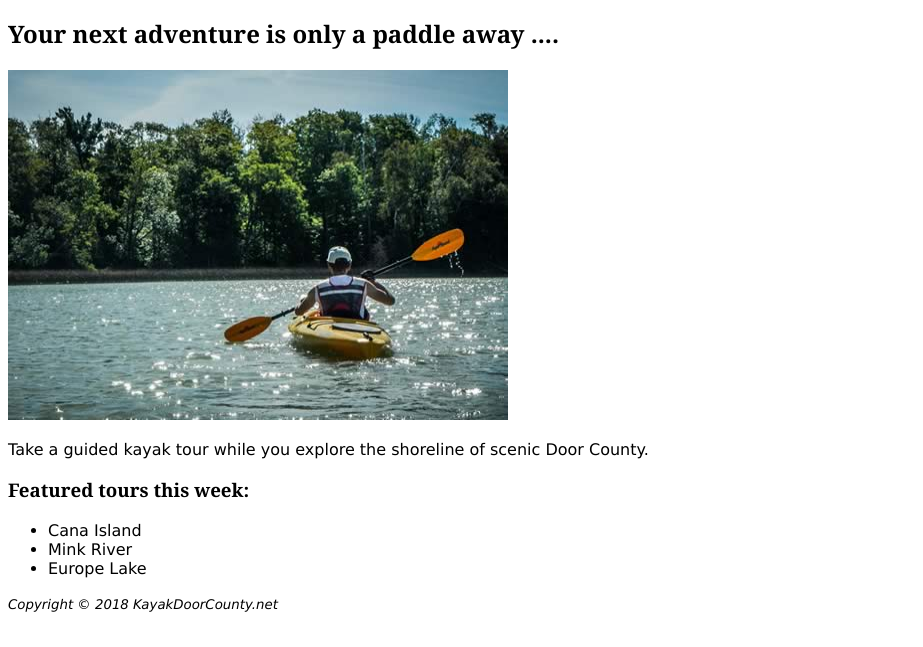
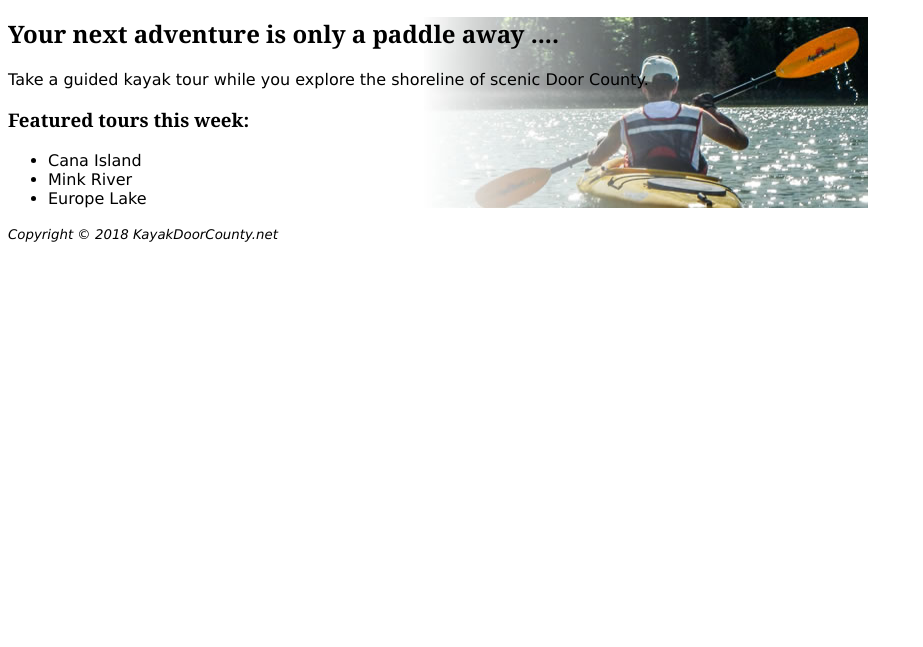
Before and after one commit to Ravi2k71/4.7, a plain HTML site: page index.html in a window 1280 px wide. Shown: the part 153-800 px from the top of the page, without its empty margins (0-923 px from the left). Drawn offline with Linux system fonts and the light colour scheme.

Commit message:
added new image

```diff
--- a/index.html
+++ b/index.html
@@ -8,6 +8,8 @@
   img { border: none; }
   body { font-family: Verdana, Arial, sans-serif; }
   h2, h3 { font-family: Georgia, "Times New Roman", serif; }
+main { background-image: url(heroback.jpg);
+background-repeat: no-repeat;}
 </style>
 </head>
 <body>
@@ -24,9 +26,6 @@
 </nav>
 <main>
 <h2>Your next adventure is only a paddle away ....</h2>
-<img src="hero.jpg"
-width="500" height="350">
-
 <p>Take a guided kayak tour while you explore the shoreline of scenic Door County.</p>
 <h3>Featured tours this week:</h3>
 <ul>
```
Also changed, not shown: heroback.jpg (added).
